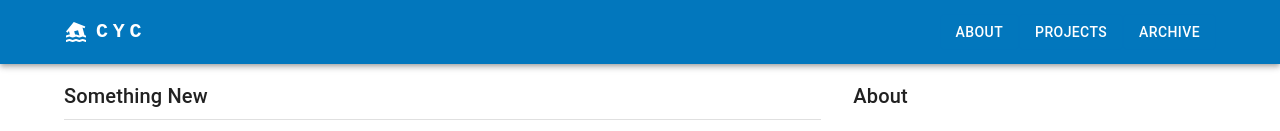
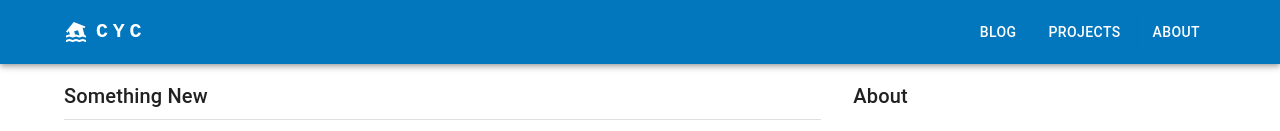
Before and after one commit to rickchung/rickchung.github.io, a Next.js app: page / in a window 1280 px wide. Shown: the top 131 px of the page. Built offline with nearby package versions, Linux system fonts and the light colour scheme.

Commit message:
Reorganize the sitemap

```diff
--- a/pages/blog/[id].tsx
+++ b/pages/blog/[id].tsx
@@ -1,5 +1,8 @@
 import { getAllPostIds, getPostById } from "../../lib/api";
 
+/**
+ * Pre-rendered blog posts from "/sitedata/posts/*.md"
+ */
 export default function BlogPost({ post }: { post: { [key: string]: string } }) {
   return (
     <div>
--- a/pages/archive.tsx
+++ b/pages/blog/index.tsx
@@ -2,8 +2,8 @@ import { Typography } from "@mui/material";
 import { Box } from "@mui/system";
 import Head from "next/head";
 
-import Layout from "../components/Layout";
-import { getAllPosts } from "../lib/api";
+import Layout from "../../components/Layout";
+import { getAllPosts } from "../../lib/api";
 
 /**
  * Display an archive list of all website posts.
--- a/sitedata/AppToolbar.json
+++ b/sitedata/AppToolbar.json
@@ -1,16 +1,16 @@
 {
     "pages": [
         {
-            "name": "About",
-            "url": "/about"
+            "name": "Blog",
+            "url": "/blog"
         },
         {
             "name": "Projects",
             "url": "/project"
         },
         {
-            "name": "Archive",
-            "url": "/archive"
+            "name": "About",
+            "url": "/about"
         }
     ]
 }
```
